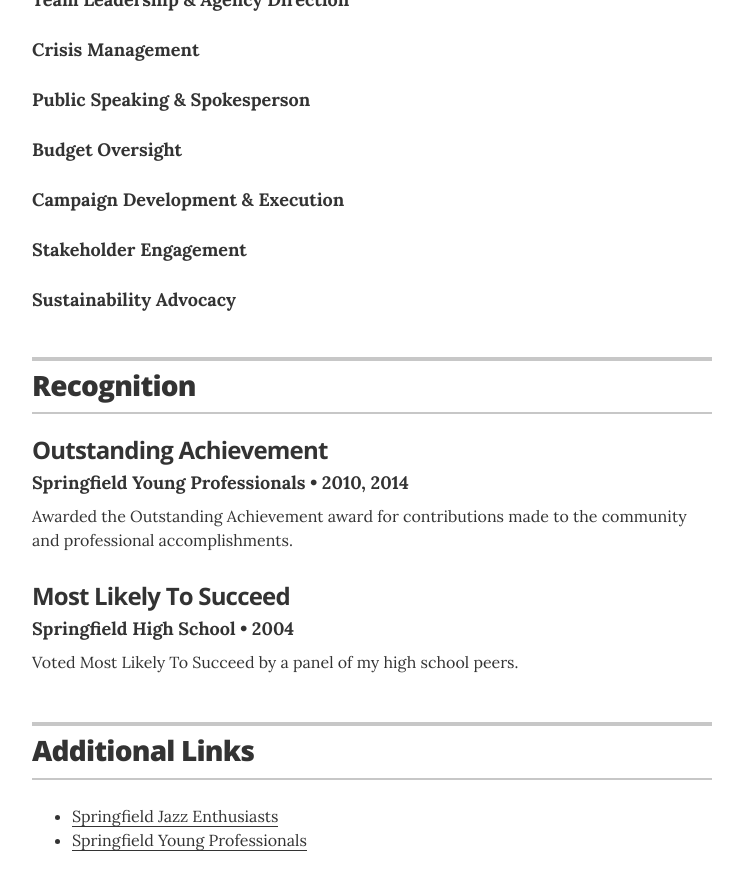
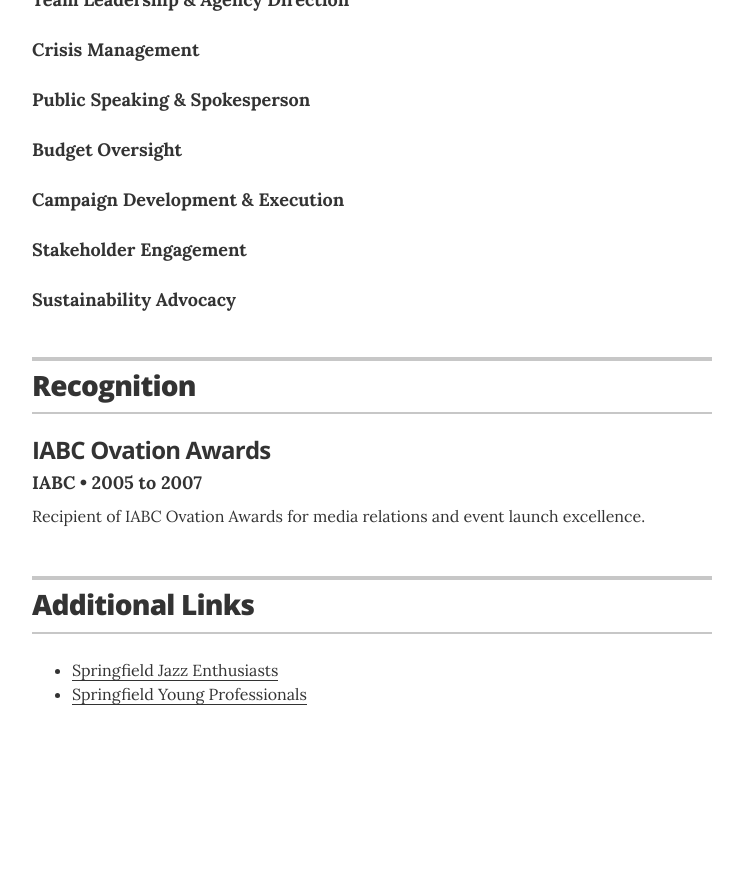
Before and after one commit to colleenu/colleenu.github.io, a Jekyll site: the page built from index.html, in a window 1280 px wide and 900 px high, scrolled down 1725 px. Shown: the top 890 px of the window, without its empty margins (268-1011 px from the left). Built offline with Jekyll 4.4.1, drawn with Linux system fonts in a browser that asks for light colours; after the commit the page ends 2479 px from its top, so only the background shows below that.

Commit message:
Update recognitions.yml

```diff
--- a/_data/recognitions.yml
+++ b/_data/recognitions.yml
@@ -1,10 +1,5 @@
 # Recognitions
-- award: Outstanding Achievement
-  organization: Springfield Young Professionals
-  year: 2010, 2014
-  summary: Awarded the Outstanding Achievement award for contributions made to the community and professional accomplishments.
-
-- award: Most Likely To Succeed
-  organization: Springfield High School
-  year: 2004
-  summary: Voted Most Likely To Succeed by a panel of my high school peers.
+- award: IABC Ovation Awards
+  organization: IABC
+  year: 2005 to 2007
+  summary: Recipient of IABC Ovation Awards for media relations and event launch excellence.
```
